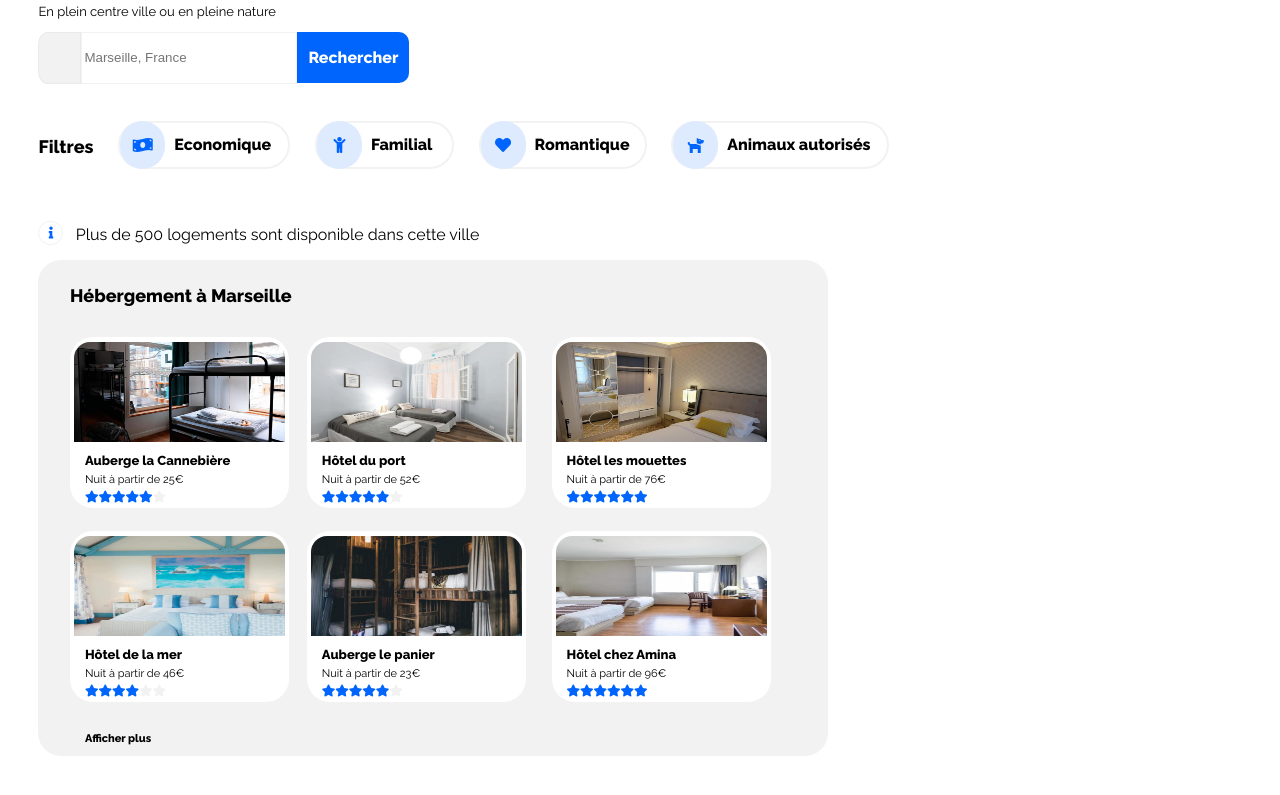
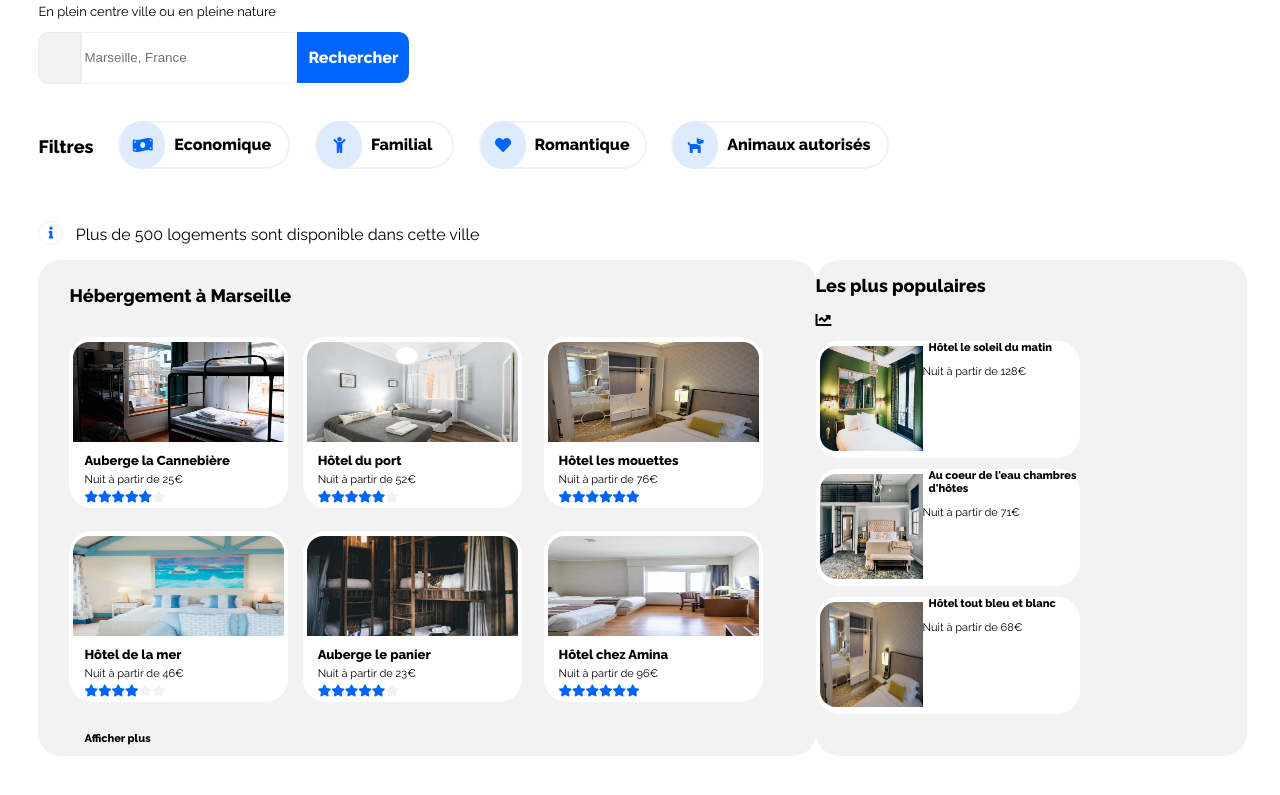
Before and after one commit to Uosnaridou/Projet2-Reservia, a plain HTML site: page index.html in a window 1280 px wide. Shown: the part 155-950 px from the top of the page. Drawn offline with Linux system fonts and the light colour scheme; some icons are missing.

Commit message:
debut de la partie les plus populaires

```diff
--- a/index.html
+++ b/index.html
@@ -71,7 +71,7 @@
 
     </section>
 
-    <section>
+    <section id="section">
         <div id="Hebergeur">
             <div id="miseEnPage_Grid">
                 <h2>Hébergement à Marseille</h2>
@@ -138,12 +138,28 @@
                 <p>Afficher plus</p>
             </div>
         </div>
-        <!-- <div id="Populaire">
-                <h2>Les plus populaires</h2>
-                <article></article>
-                <article></article>
-                <article></article>
-            </div> -->
+
+        <div id="Populaire">
+                <h2>Les plus populaires</h2><i class="fas fa-chart-line"></i>
+
+                <article id="soleilDuMatin" class="articles_populaires">
+                    <img src="images/hebergements/4_small/emile-guillemot-Bj_rcSC5XfE-unsplash.jpg" alt="Hôtel le soleil du matin" class="img_populaire" />
+                    <h3>Hôtel le soleil du matin</h3>
+                    <p>Nuit à partir de 128€</p>
+                </article>
+
+                <article id="coeurDeEau" class="articles_populaires">
+                    <img src="images/hebergements/4_small/aw-creative-VGs8z60yT2c-unsplash.jpg" alt="Au coeur de l'eau" class="img_populaire" />
+                    <h3>Au coeur de l'eau chambres d'hôtes</h3>
+                    <p>Nuit à partir de 71€</p>
+                </article>
+
+                <article id="bleuEtBlanc" class="articles_populaires">
+                    <img src="images/hebergements/4_small/reisetopia-B8WIgxA_PFU-unsplash.jpg" alt="Hôtel tout bleu et blanc" class="img_populaire" />
+                    <h3>Hôtel tout bleu et blanc</h3>
+                    <p>Nuit à partir de 68€</p>
+                </article>
+            </div>
     </section>
 
     <!--
--- a/style.css
+++ b/style.css
@@ -181,10 +181,11 @@ i.fas.fa-info
 #Hebergeur
 {
     background-color: #F2F2F2;
-    width: 64%;
+    width: 100%;
     height: 31em;
     border-radius: 23px;
 }
+
 .articles_hebergeur
 {
     background-color: #FFFFFF;
@@ -192,6 +193,7 @@ i.fas.fa-info
     height: 171px;
     border-radius: 23px;
 }
+
 .img_hebergeur
 {
     width: 211px;
@@ -201,13 +203,14 @@ i.fas.fa-info
     margin-top: 5px;
     margin-left: 4px;
 }
-h3
+#Hebergeur h3
 {
     font-size: 13px;
     margin-left: 15px;
     margin-bottom: 5px;
     margin-top: 7px;
 }
+
 #Hebergeur p
 {
     font-size: 11px;
@@ -268,3 +271,44 @@ i.fas.fa-star
     grid-row-start: 4;
     font-weight: bold;
 }
+#Populaire
+{
+    background-color: #F2F2F2;
+    height: 31em;
+    width: 100%;
+    border-radius: 23px;
+}
+.articles_populaires
+{
+    background-color: #FFFFFF;
+    width: 264px;
+    height: 117px;
+    border-radius: 23px;
+}
+.img_populaire
+{
+    width: 103px;
+    height: 105px;
+    border-top-left-radius: 16px;
+    border-bottom-left-radius: 16px;
+    margin-top: 5px;
+    margin-left: 4px;
+    float : left;
+}
+.articles_populaires p
+{
+    font-size: 11px;
+    margin-top: 0;
+    margin-left: 15px;
+    margin-bottom: 0px;
+}
+#Populaire h3
+{
+    font-size: 11px;
+    margin-left: 113px;
+}
+#section
+{
+    display: grid;
+    grid-template-columns: 63% 35%;
+}
```
